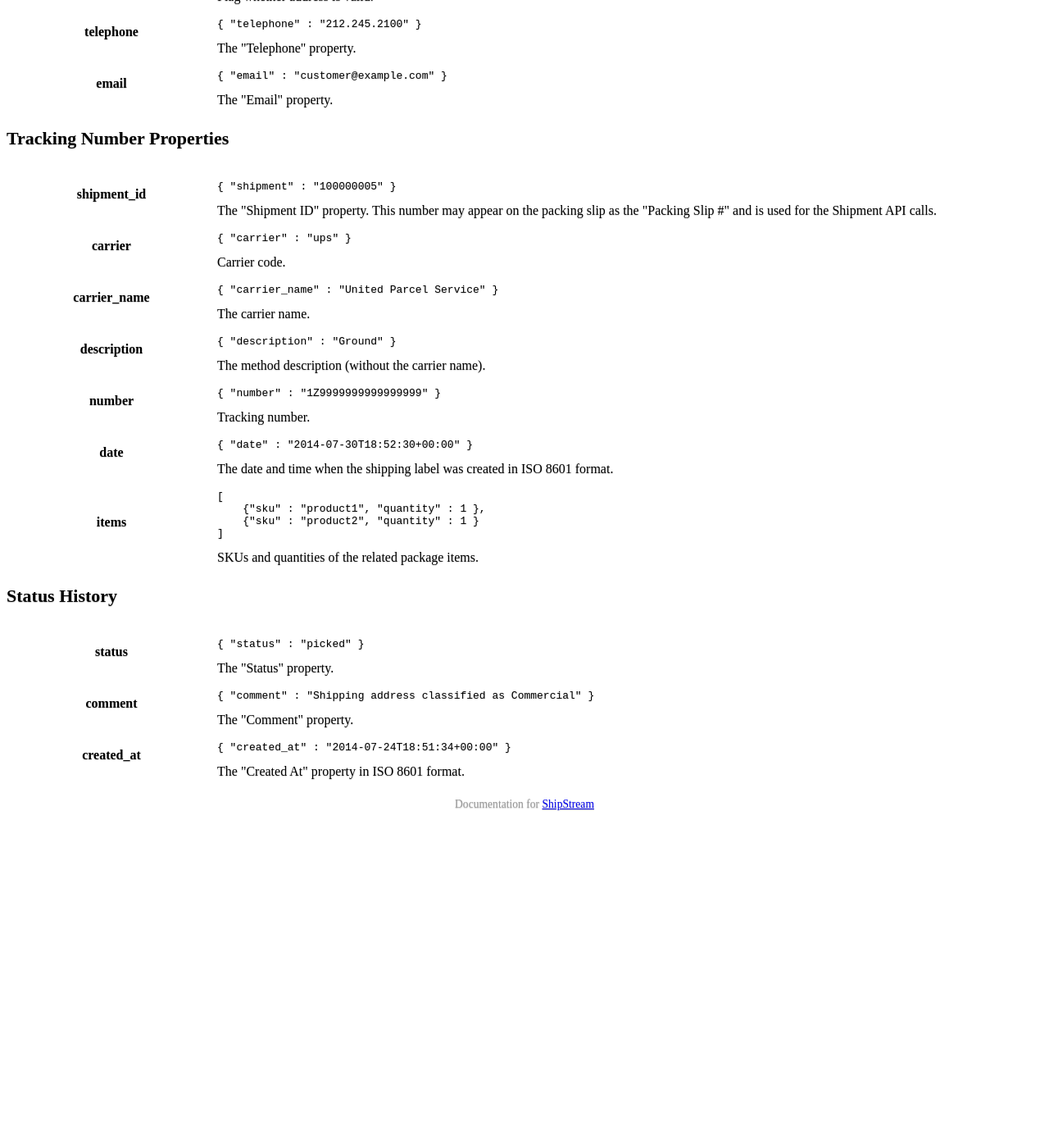
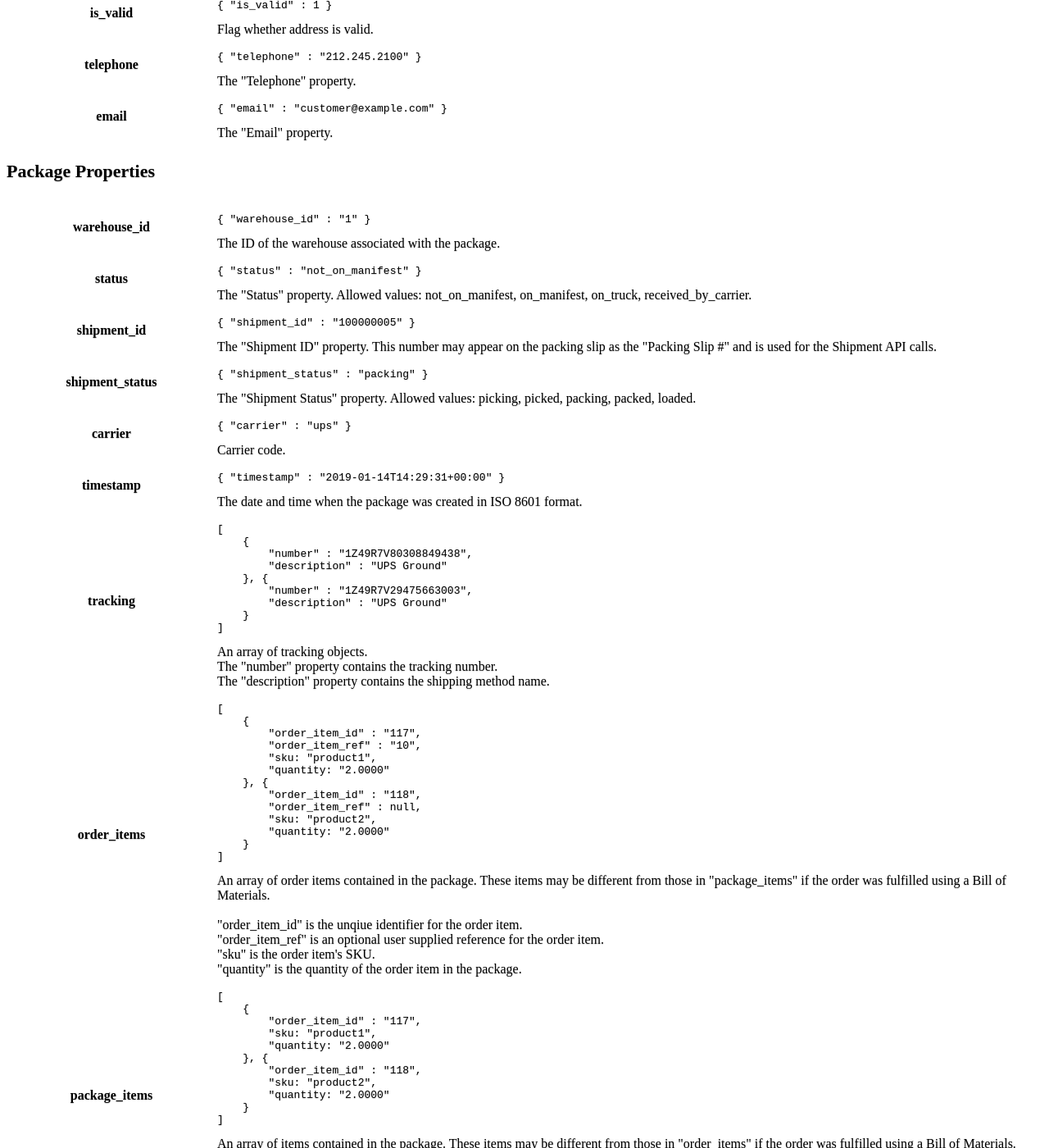
Before and after one commit to ShipStream/shipstream.github.io, a Jekyll site: the page built from _posts/2014-07-25-order.md, in a window 1280 px wide and 1400 px high, scrolled down 15602 px. Shown: the whole window at 82% size. Built offline with Jekyll 4.4.1, drawn with Linux system fonts in a browser that asks for light colours; a style sheet for code colours, icons or effects is not loaded; before the commit the page ends 16611 px from its top, so only the background shows below that; some of the changed text lies outside the part shown.

Commit message:
Document order API 'packages' property.

```diff
--- a/_posts/2014-07-25-order.md
+++ b/_posts/2014-07-25-order.md
@@ -23,7 +23,8 @@ order: 15
  * [Order](#order_properties)
  * [Order Item](#order_item_properties)
  * [Shipping Address](#address_properties)
- * [Tracking Number](#tracking_number_properties)
+ * [Tracking Number](#tracking_number_properties) *(deprecated - please use [Package](#package_properties) instead)*
+ * [Package](#package_properties)
  * [Status History](#status_history)
 
 ----
@@ -1000,7 +1001,11 @@ Attempt to cancel all items on an order:
     </tr>
     <tr>
         <th>tracking_numbers</th>
-        <td>Array of tracking numbers. See "<a href="#tracking_number_properties">Tracking Number Properties</a>".</td>
+        <td>Array of tracking numbers. See "<a href="#tracking_number_properties">Tracking Number Properties</a>".  <i>This property is deprecated - please use "packages" instead).</i></td>
+    </tr>
+    <tr>
+        <th>packages</th>
+        <td>Array of packages. See "<a href="#package_properties">Package Properties</a>".</td>
     </tr>
     <tr>
         <th>status_history</th>
@@ -1209,10 +1214,144 @@ Attempt to cancel all items on an order:
 </tbody>
 </table>
 
+<h3 id="package_properties">
+    Package Properties
+</h3>
+
+<table class="table-striped">
+<tbody>
+<tr>
+    <th>warehouse_id</th>
+    <td>
+        <pre><code>{ "warehouse_id" : "1" }</code></pre>
+        The ID of the warehouse associated with the package.
+    </td>
+</tr>
+<tr>
+    <th>status</th>
+    <td>
+        <pre><code>{ "status" : "not_on_manifest" }</code></pre>
+        The "Status" property. Allowed values: not_on_manifest, on_manifest, on_truck, received_by_carrier.
+    </td>
+</tr>
+<tr>
+    <th>shipment_id</th>
+    <td>
+        <pre><code>{ "shipment_id" : "100000005" }</code></pre>
+        The "Shipment ID" property. This number may appear on the packing slip as the "Packing Slip #" and is used for
+        the Shipment API calls.
+    </td>
+</tr>
+<tr>
+    <th>shipment_status</th>
+    <td>
+        <pre><code>{ "shipment_status" : "packing" }</code></pre>
+        The "Shipment Status" property. Allowed values: picking, picked, packing, packed, loaded.
+    </td>
+</tr>
+<tr>
+    <th>carrier</th>
+    <td>
+        <pre><code>{ "carrier" : "ups" }</code></pre>
+        Carrier code.
+    </td>
+</tr>
+<tr>
+    <th>timestamp</th>
+    <td>
+        <pre><code>{ "timestamp" : "2019-01-14T14:29:31+00:00" }</code></pre>
+        The date and time when the package was created in ISO 8601 format.
+    </td>
+</tr>
+<tr>
+    <th>tracking</th>
+    <td>
+        <pre><code>[
+    {
+        "number" : "1Z49R7V80308849438",
+        "description" : "UPS Ground"
+    }, {
+        "number" : "1Z49R7V29475663003",
+        "description" : "UPS Ground"
+    }
+]</code></pre>
+        An array of tracking objects.<br>
+        The "number" property contains the tracking number.<br>
+        The "description" property contains the shipping method name.
+    </td>
+</tr>
+<tr>
+    <th>order_items</th>
+    <td>
+        <pre><code>[
+    {
+        "order_item_id" : "117",
+        "order_item_ref" : "10",
+        "sku: "product1",
+        "quantity: "2.0000"
+    }, {
+        "order_item_id" : "118",
+        "order_item_ref" : null,
+        "sku: "product2",
+        "quantity: "2.0000"
+    }
+]</code></pre>
+        An array of order items contained in the package. These items may be different from those in "package_items" if
+        the  order was fulfilled using a Bill of Materials.<br><br>
+
+        "order_item_id" is the unqiue identifier for the order item.<br>
+        "order_item_ref" is an optional user supplied reference for the order item.<br>
+        "sku" is the order item's SKU.<br>
+        "quantity" is the quantity of the order item in the package.
+    </td>
+</tr>
+<tr>
+    <th>package_items</th>
+    <td>
+        <pre><code>[
+    {
+        "order_item_id" : "117",
+        "sku: "product1",
+        "quantity: "2.0000"
+    }, {
+        "order_item_id" : "118",
+        "sku: "product2",
+        "quantity: "2.0000"
+    }
+]
+</code></pre>
+        An array of items contained in the package.  These items may be different from those in "order_items" if the
+        order was fulfilled using a Bill of Materials.<br><br>
+
+        "order_item_id" is the unqiue identifier of the related order item.<br>
+        "sku" is the package item's SKU.<br>
+        "quantity" is the quantity of the item in the package.
+    </td>
+</tr>
+<tr>
+    <th>package_data</th>
+    <td>
+        <pre><code>[
+    {
+        "order_item_id: "117",
+        "label" : "Serial Number - 8 Characters",
+        "value" : "55285368"
+    }, {
+       "order_item_id: "118",
+       "label" : "Serial Number - 8 Characters",
+       "value" : "55285369"
+   }
+]</code></pre>
+          The "Package Data" property.
+    </td>
+</tr>
+</tbody>
+</table>
+
 <h3 id="tracking_number_properties">
     Tracking Number Properties
 </h3>
-
+<i>This entity is deprecated, please use [Package](#package_properties) instead.</i>
 <table class="table-striped">
 <tbody>
 <tr>
```
